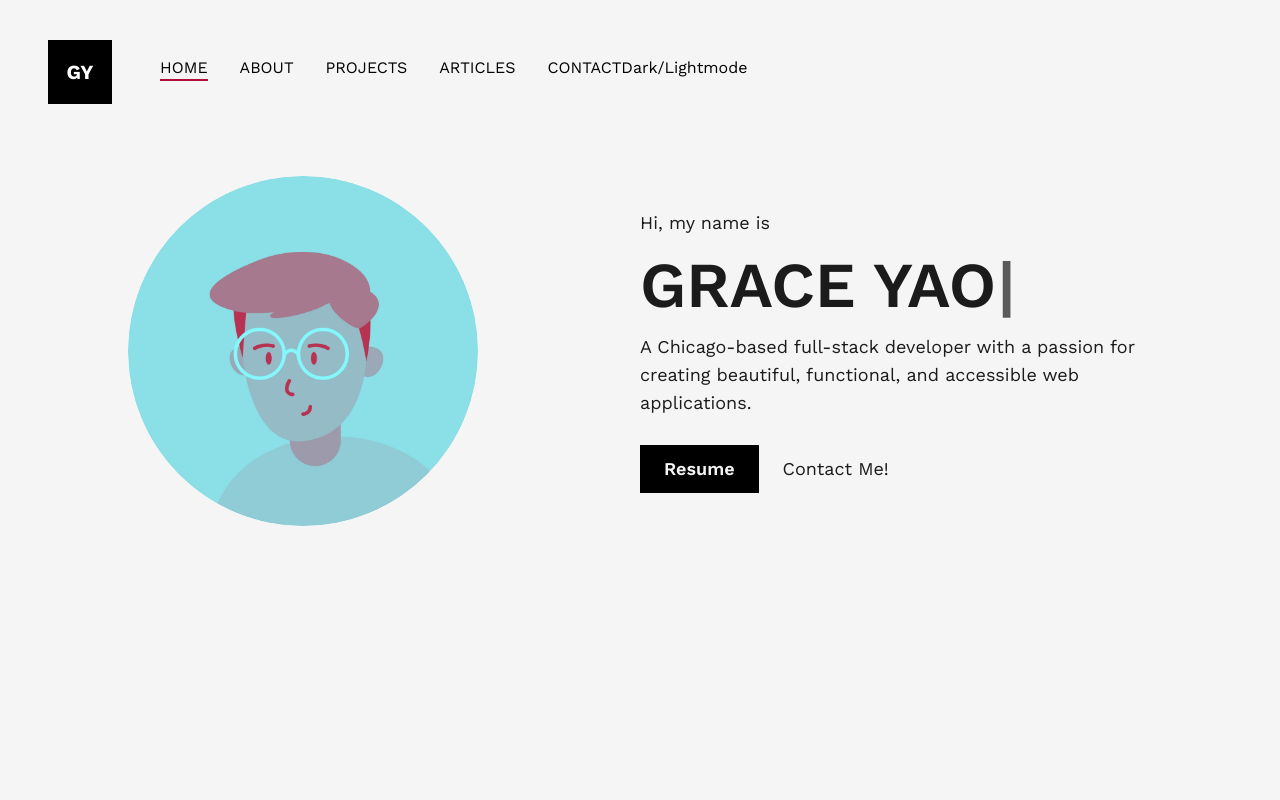
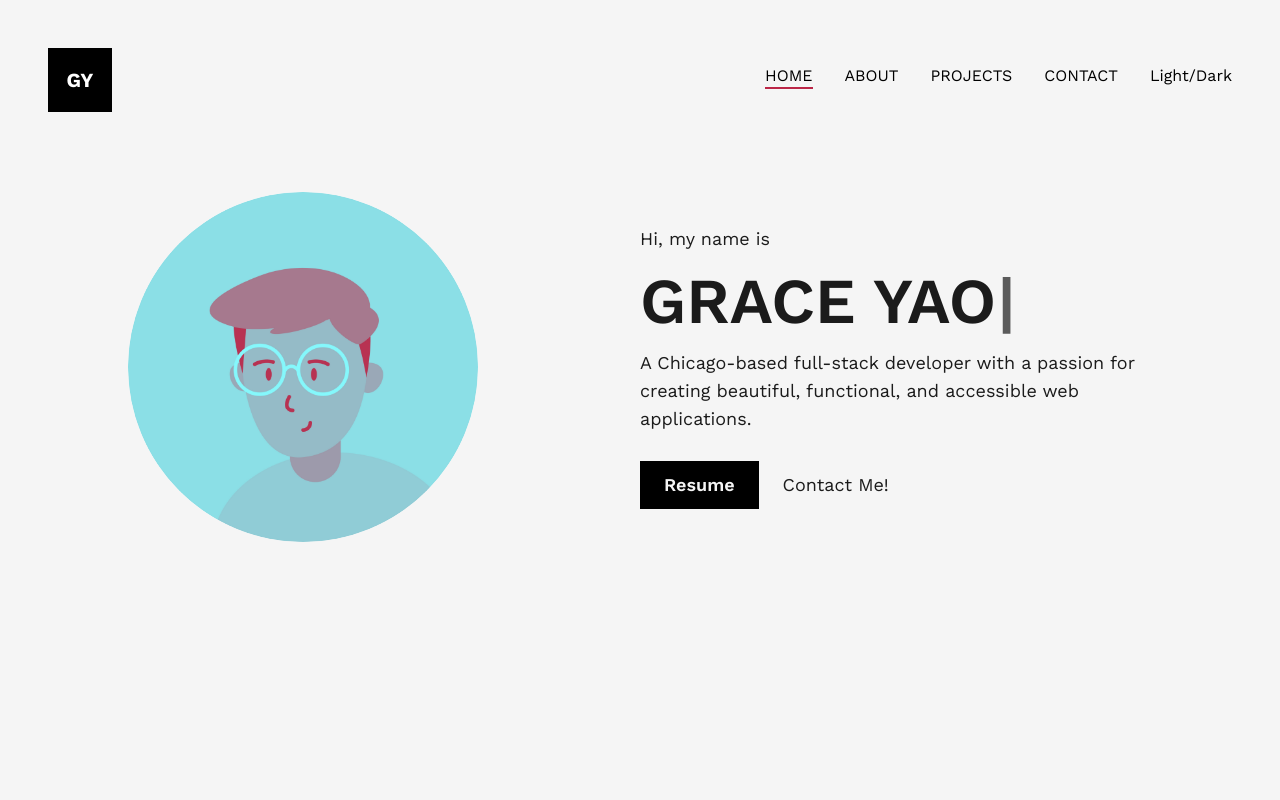
Before and after one commit to gyao1487/professional-portfolio-next, a Next.js app: page / in a window 1280 px wide. Shown: the top 800 px of the page. Built offline with nearby package versions, Linux system fonts and the light colour scheme.

Commit message:
fixed navbar format

```diff
--- a/src/components/NavBar.js
+++ b/src/components/NavBar.js
@@ -26,24 +26,29 @@ const CustomLink = ({ href, title, className = "" }) => {
 
 const NavBar = () => {
   return (
-    <header className="w-full px-12 py-8 flex items-center ">
-      <div className="flex items-center justify-between">
-        <div className="pr-12">
+    <header className="">
+      <nav>
+      <div className="flex container lg:py-10 flex-wrap items-center justify-between px-12 py-8 mx-auto">
+        <div className="flex ">
           <Logo />
         </div>
-        {/* Navbar with routes */}
-        <nav>
-          <CustomLink href="/" title="HOME" className="mr-4" />
-          <CustomLink href="/about" title="ABOUT" className="mx-4" />
-          <CustomLink href="/projects" title="PROJECTS" className="mx-4" />
-          <CustomLink href="/articles" title="ARTICLES" className="mx-4" />
-          <CustomLink href="/contact" title="CONTACT" className="ml-4" />
-        </nav>
-        <div className ="">Dark/Lightmode</div>
-      </div>
 
 
 
+        {/* Menu + Routes */}
+        <ul className="flex items-center space-x-8">
+          <li><CustomLink href="/" title="HOME"/></li>
+          <li><CustomLink href="/about" title="ABOUT" /></li>
+          <li><CustomLink href="/projects" title="PROJECTS"/></li>
+            {/* <CustomLink href="/articles" title="ARTICLES" /> */}
+          <li><CustomLink href="/contact" title="CONTACT" /></li>
+          <li>Light/Dark</li>
+        </ul>
+
+        {/* Darkmode/Lightmode Toggle*/}
+        {/* <div className ="mx-4">Dark/Light</div> */}
+      </div>
+      </nav>
     </header>
   );
 };
--- a/src/pages/index.js
+++ b/src/pages/index.js
@@ -1,6 +1,6 @@
 import Image from "next/image";
 import Head from "next/head";
-import Link from "next/Link";
+import Link from "next/link";
 
 
 import AnimatedText from "@/components/AnimatedText";
@@ -22,7 +22,7 @@ export default function Home() {
   return (
     <>
       <Head>
-        <title>G.Yao Portfolio</title>
+        <title>Grace Yao</title>
         <meta
           name="description"
           content="Grace Yao professional porfolio generated by create next app"
--- a/tailwind.config.js
+++ b/tailwind.config.js
@@ -19,7 +19,7 @@ module.exports = {
         light: "#f5f5f5",
         primary: "#B63E96",
         primaryDark: "#58E6D9",
-        red: "#b30d3d"
+        red: "#bb2647"
       },
     },
   },
```
